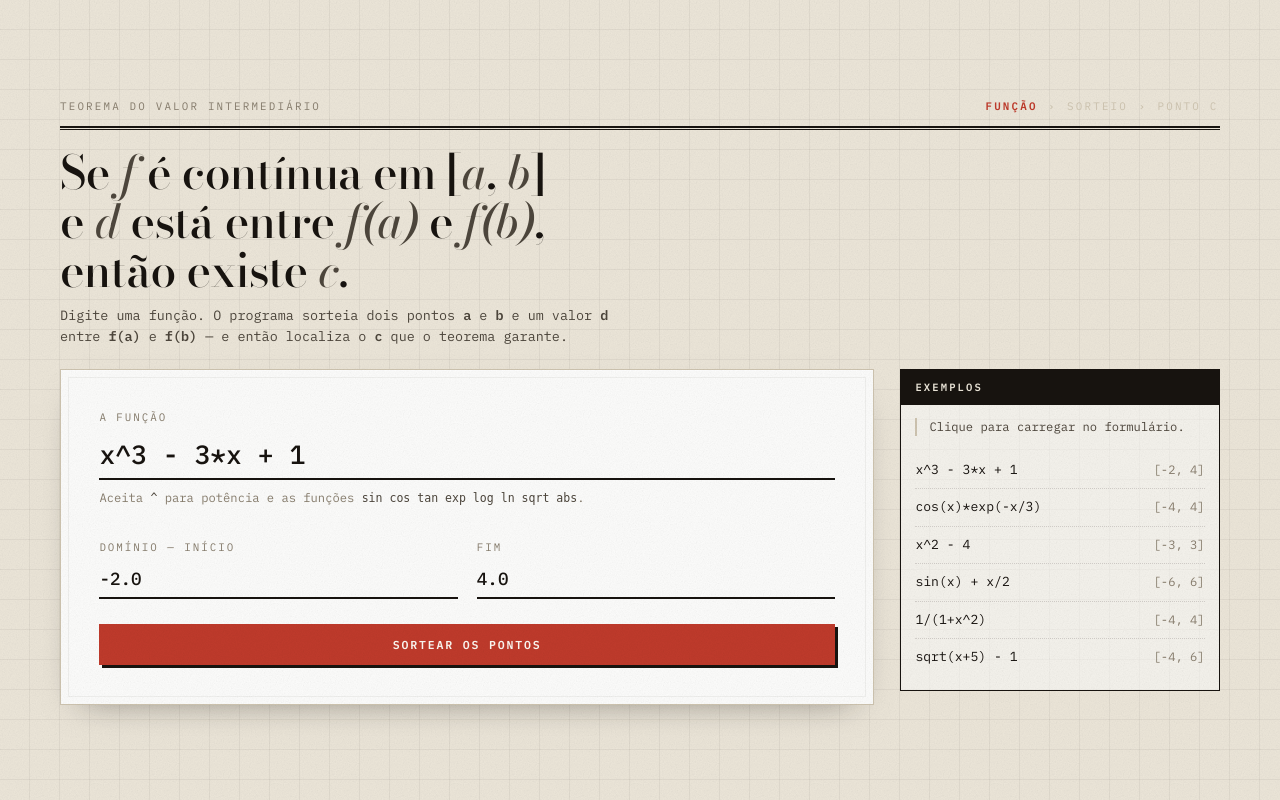
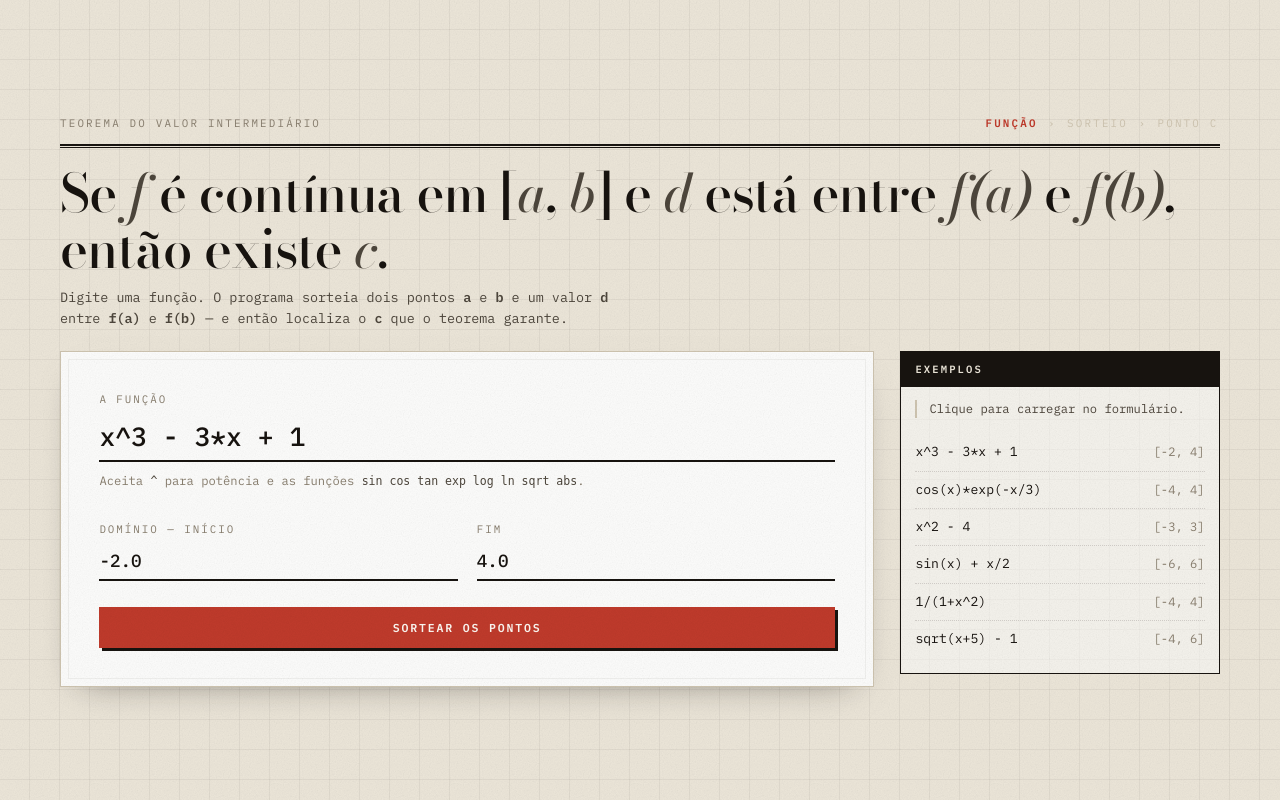
Before and after one commit to marciogarridoLaCop/EDA-26.2, a Flask app: page / in a window 1280 px wide. Run offline with Flask 3, Linux system fonts and the light colour scheme.

Commit message:
Deixa o enunciado da capa ocupar a largura toda
As quebras de linha eram <br> fixos, então o título parava no meio da linha
qualquer que fosse a largura da tela. Com a quebra livre ele passa a preencher
os 1160px e cai de três linhas para duas — o que abriu espaço para crescer de
2.9rem para 3.3rem sem a página passar de 813px de altura.

```diff
--- a/templates/base.html
+++ b/templates/base.html
@@ -82,7 +82,7 @@ body {
 .enunciado {
   font-family: var(--display);
   font-weight: 500;
-  font-size: clamp(1.9rem, 4.2vw, 2.9rem);
+  font-size: clamp(1.9rem, 4.6vw, 3.3rem);
   line-height: 1.06;
   letter-spacing: -.015em;
   margin: 0;
--- a/templates/inicio.html
+++ b/templates/inicio.html
@@ -2,8 +2,8 @@
 
 {% block cabecalho %}
 <h1 class="enunciado surge" style="animation-delay:.1s">
-  Se <span class="de">f</span> é contínua em [<span class="de">a</span>, <span class="de">b</span>]<br>
-  e <span class="de">d</span> está entre <span class="de">f(a)</span> e <span class="de">f(b)</span>,<br>
+  Se <span class="de">f</span> é contínua em [<span class="de">a</span>, <span class="de">b</span>]
+  e <span class="de">d</span> está entre <span class="de">f(a)</span> e <span class="de">f(b)</span>,
   então existe <span class="de">c</span>.
 </h1>
 <p class="legenda-topo surge" style="animation-delay:.16s">
```
